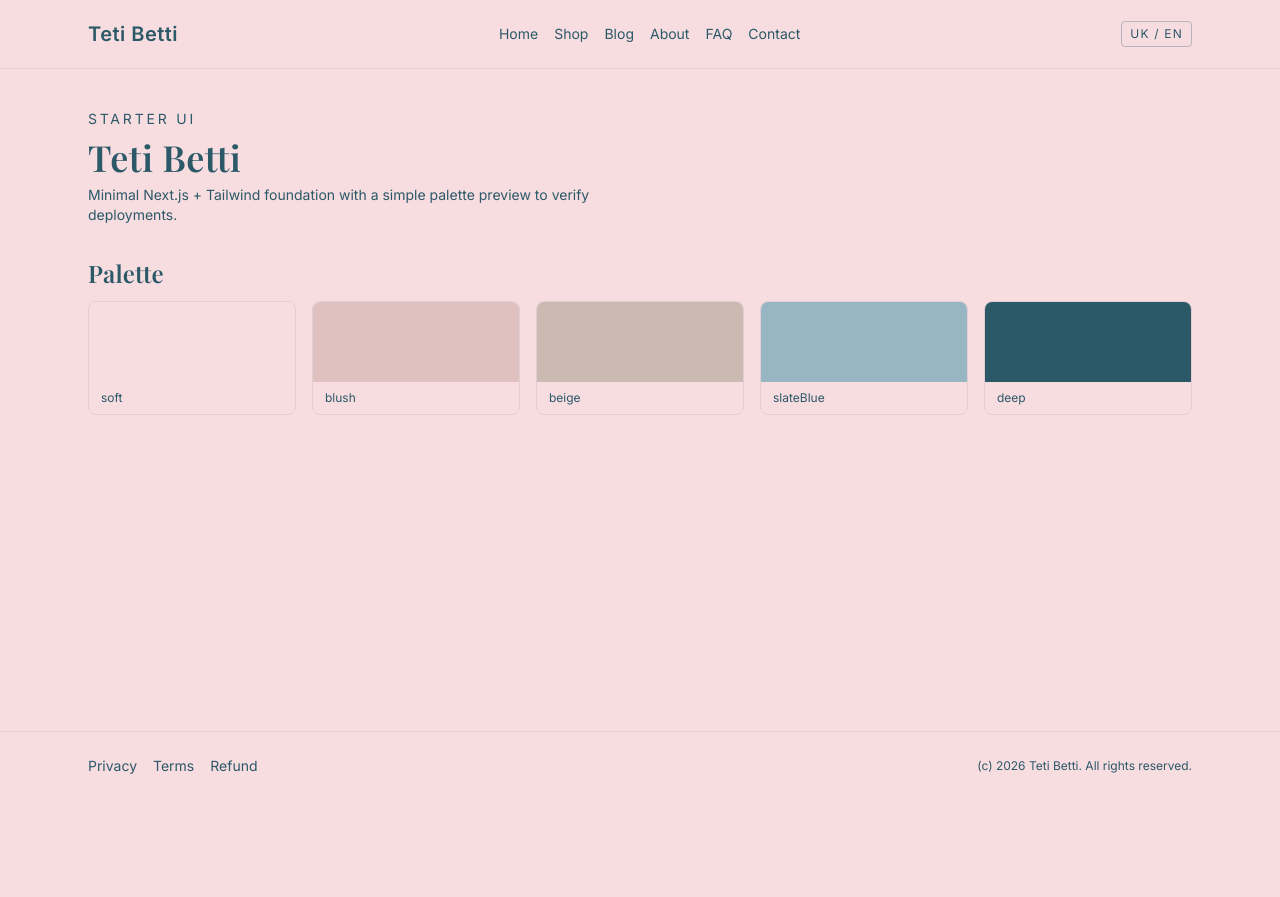
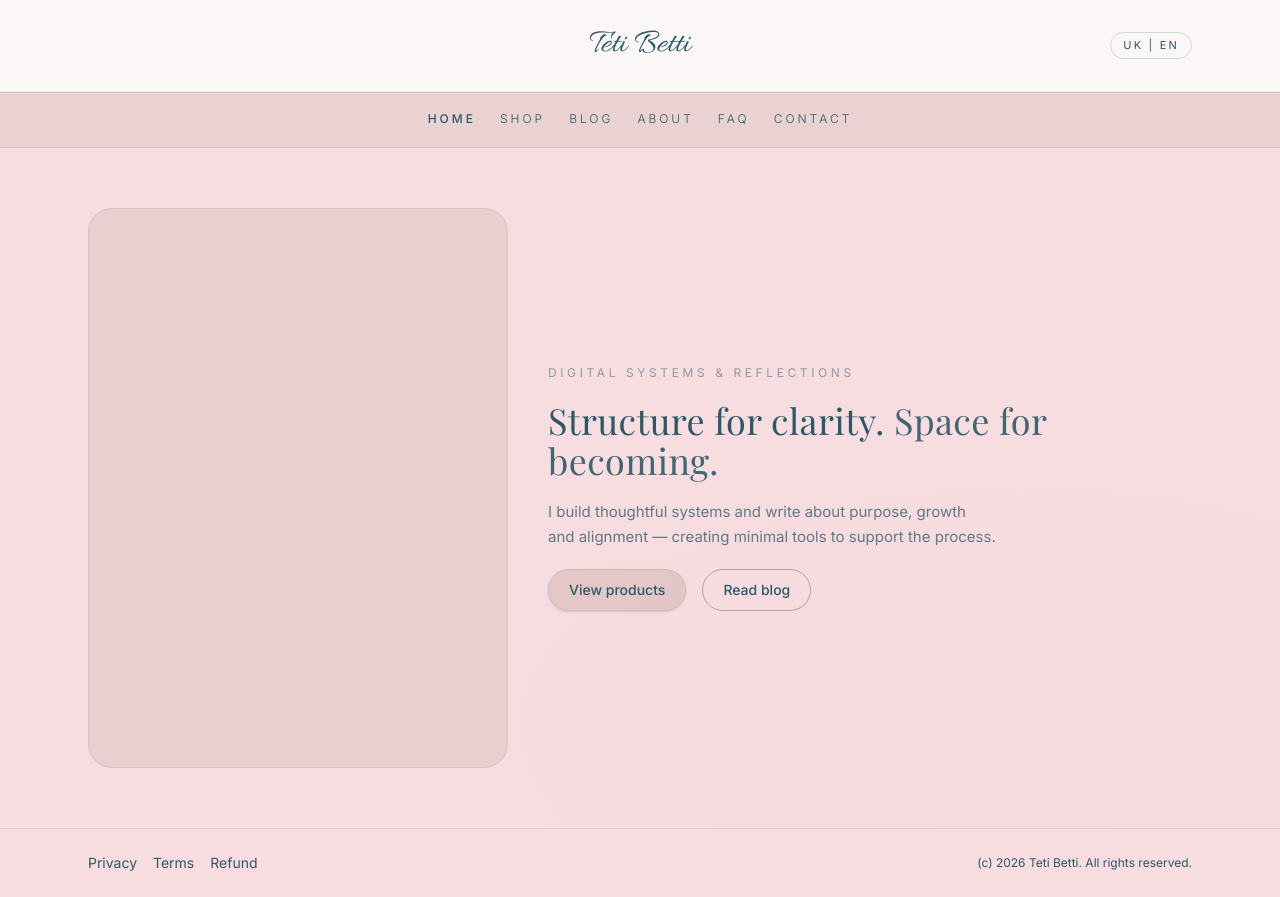
Before and after one commit to t-zhilenko/tetibetti-site, a Next.js app: page / in a window 1280 px wide. Before the commit the page ends 800 px from the top, so only its background shows below. Built offline with nearby package versions, Linux system fonts and the light colour scheme; a web font is replaced by a local one.

Commit message:
Refine header and hero styling

```diff
--- a/app/globals.css
+++ b/app/globals.css
@@ -30,3 +30,7 @@
   color: inherit;
   text-decoration: none;
 }
+
+.font-script {
+  font-family: var(--font-script), "Segoe Script", "Brush Script MT", cursive;
+}
--- a/app/layout.tsx
+++ b/app/layout.tsx
@@ -1,7 +1,9 @@
 import type { Metadata } from "next";
+import { Allura, Inter, Playfair_Display } from "next/font/google";
+import "./globals.css";
+import Header from "@/components/Header";
+import Container from "@/components/Container";
 import Link from "next/link";
-import { Inter, Playfair_Display } from "next/font/google";
-import "./globals.css";
 
 const inter = Inter({
   subsets: ["latin"],
@@ -15,14 +17,12 @@
   display: "swap",
 });
 
-const navLinks = [
-  { href: "/", label: "Home" },
-  { href: "/shop", label: "Shop" },
-  { href: "/blog", label: "Blog" },
-  { href: "/about", label: "About" },
-  { href: "/faq", label: "FAQ" },
-  { href: "/contact", label: "Contact" },
-];
+const allura = Allura({
+  subsets: ["latin"],
+  variable: "--font-script",
+  display: "swap",
+  weight: "400",
+});
 
 export const metadata: Metadata = {
   title: "Teti Betti",
@@ -36,32 +36,19 @@
 }>) {
   return (
     <html lang="en">
-      <body className={`${inter.variable} ${playfair.variable} antialiased`}>
-        <div className="min-h-screen flex flex-col">
-          <header className="border-b border-deep/10">
-            <div className="max-w-6xl mx-auto px-6 py-5 flex flex-wrap items-center justify-between gap-4">
-              <Link href="/" className="text-xl font-semibold tracking-wide">
-                Teti Betti
-              </Link>
-              <nav className="flex flex-wrap items-center gap-4 text-sm">
-                {navLinks.map((link) => (
-                  <Link key={link.href} href={link.href} className="hover:underline">
-                    {link.label}
-                  </Link>
-                ))}
-              </nav>
-              <div className="text-xs uppercase tracking-widest border border-deep/30 rounded px-2 py-1">
-                UK / EN
-              </div>
-            </div>
-          </header>
+      <body
+        className={`${inter.variable} ${playfair.variable} ${allura.variable} antialiased`}
+      >
+        <div className="min-h-screen flex flex-col bg-soft">
+          <Header />
 
           <main className="flex-1">
-            <div className="max-w-6xl mx-auto px-6 py-10">{children}</div>
+            <div>{children}</div>
           </main>
 
           <footer className="border-t border-deep/10">
-            <div className="max-w-6xl mx-auto px-6 py-6 flex flex-col sm:flex-row items-start sm:items-center justify-between gap-4 text-sm">
+            <Container>
+              <div className="py-6 flex flex-col sm:flex-row items-start sm:items-center justify-between gap-4 text-sm">
                 <div className="flex flex-wrap gap-4">
                   <Link href="/privacy" className="hover:underline">
                     Privacy
@@ -75,6 +62,7 @@
                 </div>
                 <p className="text-xs">(c) 2026 Teti Betti. All rights reserved.</p>
               </div>
+            </Container>
           </footer>
         </div>
       </body>
--- a/app/page.tsx
+++ b/app/page.tsx
@@ -1,37 +1,5 @@
+import Hero from "@/components/Hero";
+
 export default function HomePage() {
-  const palette = [
-    { name: "soft", className: "bg-soft" },
-    { name: "blush", className: "bg-blush" },
-    { name: "beige", className: "bg-beige" },
-    { name: "slateBlue", className: "bg-slateBlue" },
-    { name: "deep", className: "bg-deep" },
-  ];
-
-  return (
-    <div className="space-y-8">
-      <header className="space-y-2">
-        <p className="text-sm uppercase tracking-[0.2em]">Starter UI</p>
-        <h1 className="text-4xl font-semibold">Teti Betti</h1>
-        <p className="max-w-xl text-sm">
-          Minimal Next.js + Tailwind foundation with a simple palette preview to
-          verify deployments.
-        </p>
-      </header>
-
-      <section className="space-y-3">
-        <h2 className="text-2xl font-semibold">Palette</h2>
-        <div className="grid grid-cols-1 sm:grid-cols-3 lg:grid-cols-5 gap-4">
-          {palette.map((color) => (
-            <div
-              key={color.name}
-              className="border border-deep/10 rounded-lg overflow-hidden"
-            >
-              <div className={`h-20 ${color.className}`} />
-              <div className="px-3 py-2 text-xs">{color.name}</div>
-            </div>
-          ))}
-        </div>
-      </section>
-    </div>
-  );
+  return <Hero />;
 }
--- /dev/null
+++ b/components/Container.tsx
@@ -0,0 +1,16 @@
+import type { ReactNode } from "react";
+
+const baseClassName = "max-w-6xl mx-auto px-6";
+
+type ContainerProps = {
+  children: ReactNode;
+  className?: string;
+};
+
+export default function Container({ children, className }: ContainerProps) {
+  return (
+    <div className={className ? `${baseClassName} ${className}` : baseClassName}>
+      {children}
+    </div>
+  );
+}
--- /dev/null
+++ b/components/Header.tsx
@@ -0,0 +1,68 @@
+"use client";
+
+import Link from "next/link";
+import { usePathname } from "next/navigation";
+import Container from "@/components/Container";
+
+const navLinks = [
+  { href: "/", label: "Home" },
+  { href: "/shop", label: "Shop" },
+  { href: "/blog", label: "Blog" },
+  { href: "/about", label: "About" },
+  { href: "/faq", label: "FAQ" },
+  { href: "/contact", label: "Contact" },
+];
+
+export default function Header() {
+  const pathname = usePathname();
+
+  const isActive = (href: string) => {
+    if (href === "/") {
+      return pathname === "/";
+    }
+    return pathname === href || pathname.startsWith(`${href}/`);
+  };
+
+  return (
+    <header>
+      <div className="bg-[#fbf7f6] border-b border-deep/10">
+        <Container>
+          <div className="py-5 grid grid-cols-[1fr_auto_1fr] items-center gap-4">
+            <div />
+            <Link
+              href="/"
+              className="text-center text-[32px] sm:text-[34px] font-script text-deep/75"
+            >
+              Teti Betti
+            </Link>
+            <div className="flex justify-end">
+              <span className="text-[11px] uppercase tracking-[0.2em] border border-deep/20 rounded-full px-3 py-1">
+                UK | EN
+              </span>
+            </div>
+          </div>
+        </Container>
+      </div>
+
+      <div className="bg-beige/32 border-y border-deep/10">
+        <Container>
+          <nav className="h-[48px] md:h-[54px] flex items-center justify-center gap-6 flex-wrap text-xs uppercase tracking-[0.25em]">
+            {navLinks.map((link) => (
+              <Link
+                key={link.href}
+                href={link.href}
+                className={`border-b border-transparent pb-[2px] ${
+                  isActive(link.href)
+                    ? "text-deep border-deep/40 font-medium"
+                    : "text-deep/60 font-light hover:text-deep hover:border-deep/30"
+                }`}
+              >
+                {link.label}
+              </Link>
+            ))}
+          </nav>
+        </Container>
+      </div>
+    </header>
+  );
+}
--- /dev/null
+++ b/components/Hero.tsx
@@ -0,0 +1,45 @@
+import Container from "@/components/Container";
+import Link from "next/link";
+
+export default function Hero() {
+  return (
+    <section className="relative overflow-hidden bg-soft bg-[radial-gradient(900px_420px_at_80%_85%,rgba(223,194,192,0.08),transparent_70%)]">
+      <Container className="py-16 md:py-15">
+        <div className="min-h-[70vh] grid gap-4 lg:grid-cols-[420px_1fr] items-center lg:gap-10">
+          <div className="flex justify-center lg:justify-start order-1">
+            <div className="w-full max-w-[240px] sm:max-w-[280px] lg:w-[420px] lg:max-w-none">
+              <div className="aspect-[3/4] w-full rounded-3xl bg-beige/35 border border-deep/10" />
+            </div>
+          </div>
+          <div className="space-y-5 order-2 max-w-[560px] lg:justify-self-start">
+            <p className="text-xs uppercase tracking-[0.3em] text-deep/50">
+              Digital systems & reflections
+            </p>
+            <h1 className="text-3xl md:text-4xl leading-[1.1] tracking-[-0.02em] max-w-xl">
+              Structure for clarity.{" "}
+              <span className="text-deep/90">Space for becoming.</span>
+            </h1>
+            <p className="max-w-md text-[13px] md:text-[15px] leading-relaxed text-deep/75">
+              I build thoughtful systems and write about purpose, growth and
+              alignment — creating minimal tools to support the process.
+            </p>
+            <div className="flex flex-wrap gap-4">
+              <Link
+                href="/shop"
+                className="inline-flex items-center justify-center rounded-full bg-blush/80 px-5 py-2.5 text-sm font-medium text-deep border border-deep/10 shadow-sm"
+              >
+                View products
+              </Link>
+              <Link
+                href="/blog"
+                className="inline-flex items-center justify-center rounded-full border border-deep/40 px-5 py-2.5 text-sm font-medium text-deep/75 hover:text-deep"
+              >
+                Read blog
+              </Link>
+            </div>
+          </div>
+        </div>
+      </Container>
+    </section>
+  );
+}
```
Also changed, not shown: 1 other file (tests, documents, lock files or other folders). Lines whose indentation alone changed are shown as unchanged.
